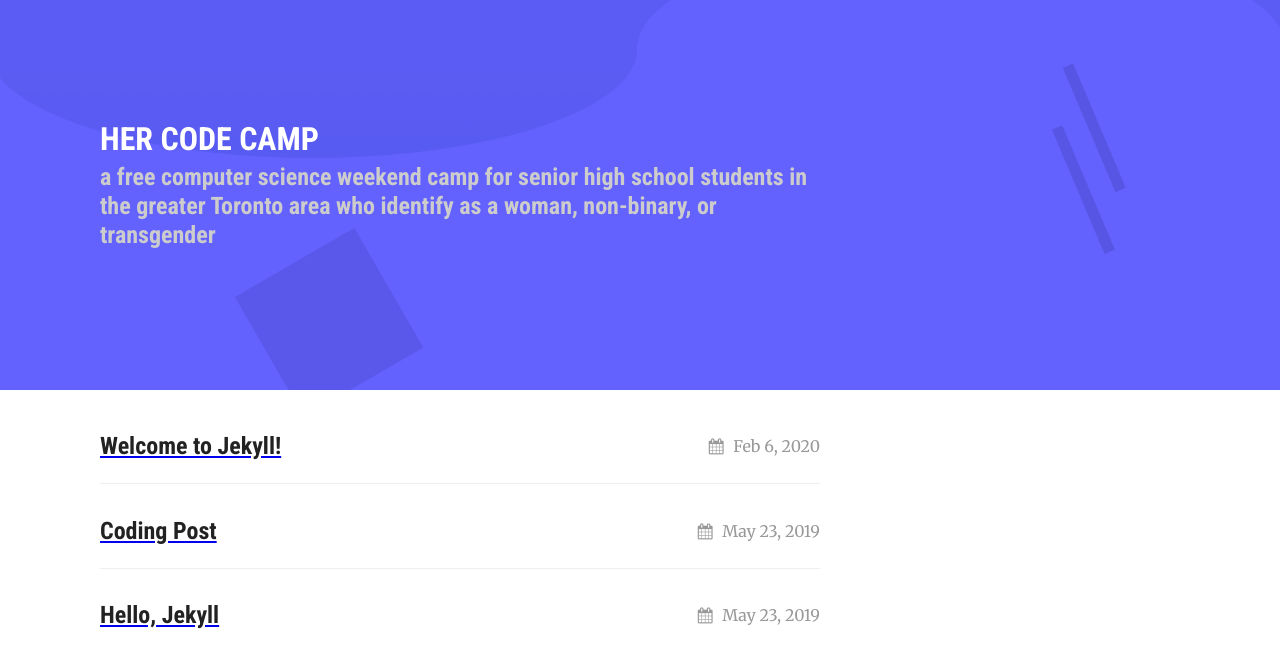
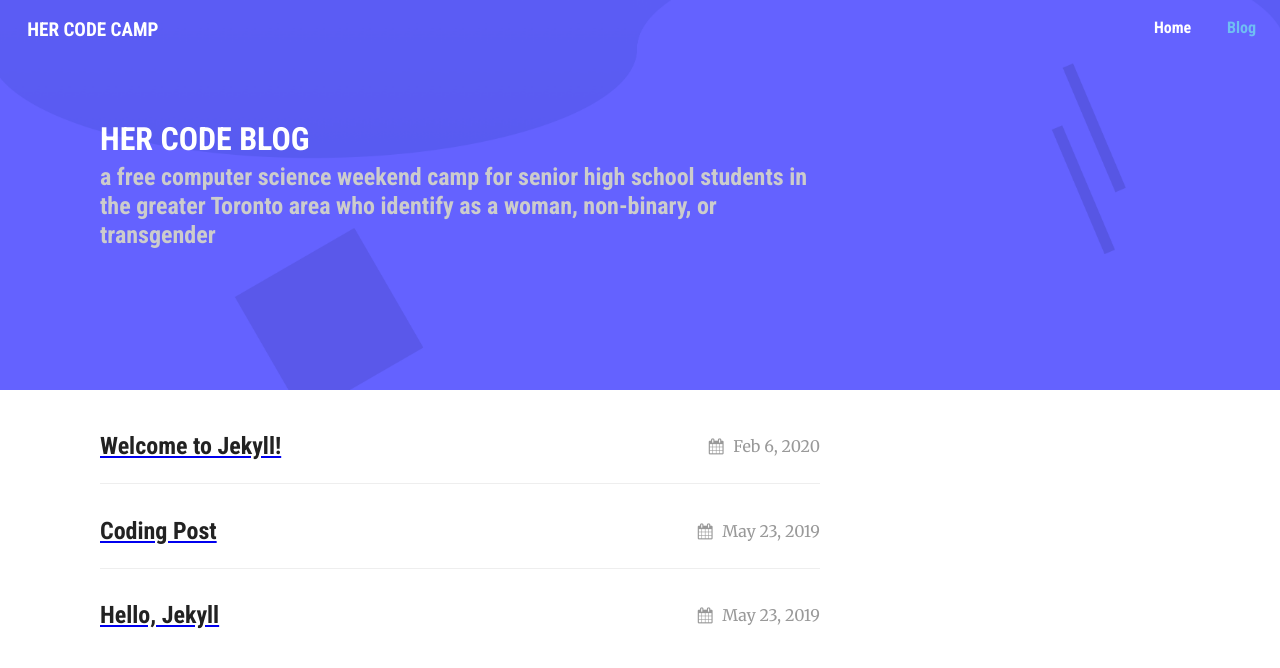
Before and after one commit to osmanshd/hercodecamp.github.io, a Jekyll site: the page built from blog.html, in a window 1280 px wide. Shown: the top 668 px of the page. Built offline with Jekyll 4.4.1, drawn with Linux system fonts in a browser that asks for light colours; nearby versions of some CDN libraries.

Commit message:
cleanup navbar

```diff
--- a/_includes/nav.html
+++ b/_includes/nav.html
@@ -14,18 +14,20 @@
 </div>
 
 <style>
-  #nav {
-    transition: opacity 0.2s ease-in-out;
-    opacity: 1;
+  #nav .home-menu {
+    transition: all 0.2s ease-in-out;
+    box-shadow: 0 1px 1px rgba(0, 0, 0, 0.1);
+    background: #4d56ee;
   }
-  #nav.invisible {
-    opacity: 0;
+  #nav.invisible .home-menu {
+    box-shadow: none;
+    background: rgba(0, 0, 0, 0);
   }
 </style>
 <script>
   let navbar = document.getElementById("nav");
   let invisible = true;
-  let threshold = 100; // pixels from top until show navbar
+  let threshold = 80; // pixels from top until show navbar
 
   let isTicking;
   const debounce = (callback, evt) => {
--- a/_sass/pure_marketing.scss
+++ b/_sass/pure_marketing.scss
@@ -76,8 +76,8 @@
 .home-menu {
   padding: 0.5em;
   text-align: center;
-  box-shadow: 0 1px 1px rgba(0, 0, 0, 0.1);
-  background: #4d56ee;
+  // box-shadow: 0 1px 1px rgba(0, 0, 0, 0.1);
+  // background: #4d56ee;
 }
 .pure-menu.pure-menu-fixed {
   /* Fixed menus normally have a border at the bottom. */
--- a/blog.html
+++ b/blog.html
@@ -4,7 +4,7 @@
 
 <header class="blog-header">
   <div class="container">
-    <h1>HER CODE CAMP</h1>
+    <h1>HER CODE BLOG</h1>
     <h2>
       a free computer science weekend camp for senior high school students in
       the greater Toronto area who identify as a woman, non-binary, or
```
